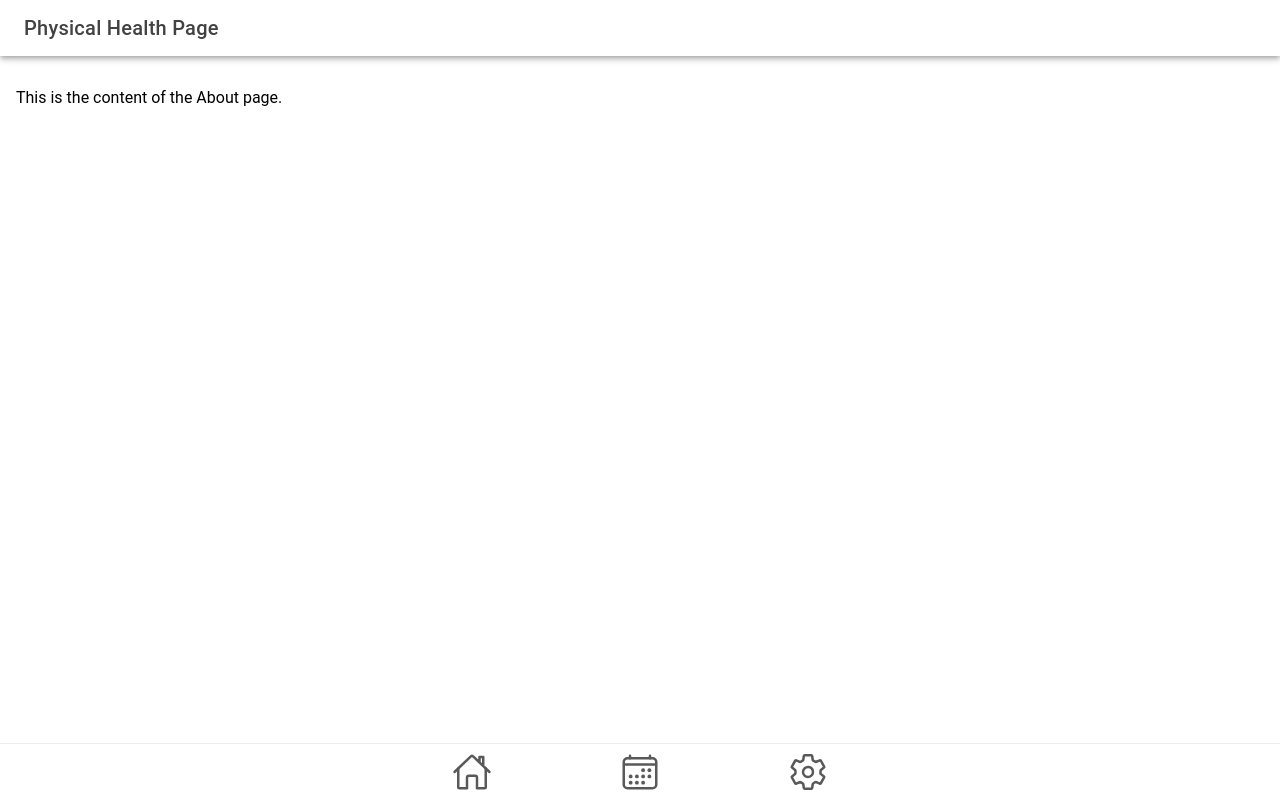
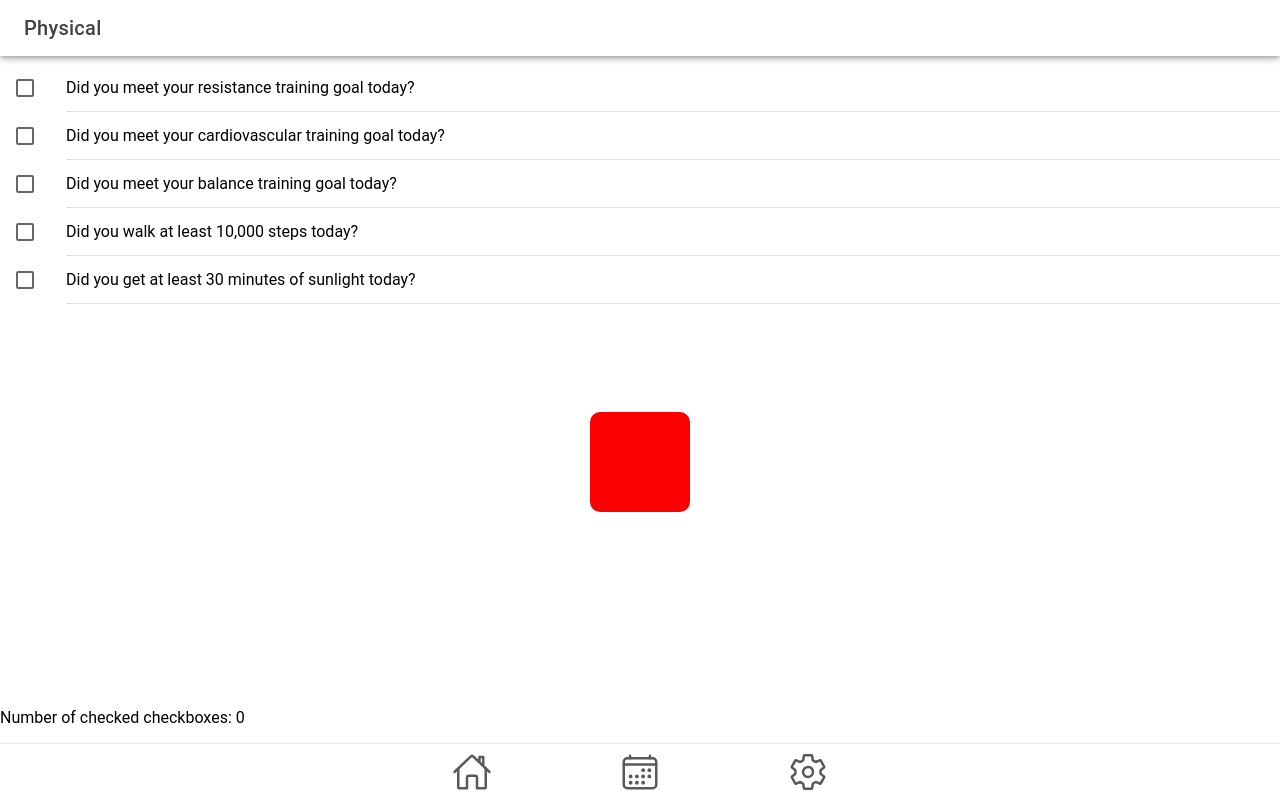
Before and after one commit to Healthy-Habits-project/healthyWatch, a React (Vite) app: page /physicalhealthpage in a window 1280 px wide. Built offline with nearby package versions, Linux system fonts and the light colour scheme.

Commit message:
Functional physical page

```diff
--- /dev/null
+++ b/src/pages/PhysicalHealthPage.css
@@ -0,0 +1,40 @@
+/* PhysicalHealthPage.css */
+
+.color-square {
+    border-radius: 5px;
+  }
+
+  .legend {
+    margin-top: 10px;
+  }
+
+  .legend-item {
+    margin-bottom: 5px;
+    padding: 5px;
+  }
+
+  .legend-orange {
+    background-color: orange;
+  }
+
+  .legend-yellow {
+    background-color: yellow;
+  }
+
+  .legend-greenyellow {
+    background-color: greenyellow;
+  }
+
+  .legend-green {
+    background-color: green;
+  }
+
+  .legend-brightgreen {
+    background-color: #00ff00; /* Bright Green */
+  }
+
+  /* Add the following styles to ensure the progress bar color is applied */
+  ion-progress-bar {
+    --progress-background: var(--ion-color-light); /* Set the default background color */
+    --progress-background-hover: var(--ion-color-light);
+  }
--- a/src/pages/PhysicalHealthPage.tsx
+++ b/src/pages/PhysicalHealthPage.tsx
@@ -1,23 +1,171 @@
-// src/pages/About.tsx
+import React, { useEffect, useState } from 'react';
+import {
+  IonBackButton,
+  IonButtons,
+  IonCheckbox,
+  IonHeader,
+  IonItem,
+  IonLabel,
+  IonList,
+  IonPage,
+  IonProgressBar,
+  IonTitle,
+  IonToolbar
+} from '@ionic/react';
+import './PhysicalHealthPage.css';
 
-import React from 'react';
-import { IonContent, IonPage, IonHeader, IonToolbar, IonTitle, IonButtons, IonBackButton } from '@ionic/react';
+interface PhysicalPageState {
+  resistance: boolean;
+  cardio: boolean;
+  balance: boolean;
+  steps: boolean;
+  sunlight: boolean;
+}
 
-const PhysicalHealthPage: React.FC = () => (
+const PhysicalPage: React.FC = () => {
+  const [physicalHabits, setPhysicalHabits] = useState<PhysicalPageState>(() => {
+    const storedState = localStorage.getItem('physicalPageCheckboxes');
+    return storedState
+      ? JSON.parse(storedState)
+      : {
+        resistance: false,
+        cardio: false,
+        balance: false,
+        steps: false,
+        sunlight: false,
+      };
+  });
+
+  useEffect(() => {
+    localStorage.setItem('physicalPageCheckboxes', JSON.stringify(physicalHabits));
+  }, [physicalHabits]);
+
+  const handleCheckboxChange = (key: keyof PhysicalPageState) => {
+    setPhysicalHabits((prevPhysicalHabits) => ({
+      ...prevPhysicalHabits,
+      [key]: !prevPhysicalHabits[key],
+    }));
+  };
+
+  // Function to calculate the count of checked checkboxes
+  const calculateCheckedCount = () => {
+    return Object.values(physicalHabits).filter((value) => value).length;
+  };
+
+  const checkedCount = calculateCheckedCount();
+
+  // Function to determine the color based on the checkedCount
+  const getColorBasedOnCount = () => {
+    if (checkedCount <= 0) return '#fa0000';
+    if (checkedCount <= 1) return '#f65e00';
+    if (checkedCount <= 2) return '#e39000';
+    if (checkedCount <= 3) return '#c3b900';
+    if (checkedCount <= 4) return '#91de00';
+    if (checkedCount <= 5) return '#00ff00';
+  };
+
+  const color = getColorBasedOnCount();
+
+  const colorStyles = {
+    width: '100px',
+    height: '100px',
+    margin: 'auto',
+    marginTop: '20px',
+    backgroundColor: color,
+    borderRadius: '10px',
+  };
+  return (
     <IonPage>
       <IonHeader>
         <IonToolbar>
           <IonButtons slot="start">
             <IonBackButton />
           </IonButtons>
-        <IonTitle>Physical Health Page</IonTitle>
+          <IonTitle>Physical</IonTitle>
         </IonToolbar>
       </IonHeader>
 
-    <IonContent className="ion-padding">
-      <p>This is the content of the About page.</p>
-    </IonContent>
+      <IonList>
+        <IonItem>
+          <IonCheckbox
+            slot="start"
+            checked={physicalHabits.resistance}
+            onIonChange={() => handleCheckboxChange('resistance')}
+            aria-label="Resistance Training"
+          />
+          <IonLabel onClick={() => handleCheckboxChange('resistance')}>
+            Did you meet your resistance training goal today?
+          </IonLabel>
+        </IonItem>
+
+        <IonItem>
+          <IonCheckbox
+            slot="start"
+            checked={physicalHabits.cardio}
+            onIonChange={() => handleCheckboxChange('cardio')}
+            aria-label="Cardiovascular Training"
+          />
+          <IonLabel onClick={() => handleCheckboxChange('cardio')}>
+            Did you meet your cardiovascular training goal today?
+          </IonLabel>
+        </IonItem>
+
+        <IonItem>
+          <IonCheckbox
+            slot="start"
+            checked={physicalHabits.balance}
+            onIonChange={() => handleCheckboxChange('balance')}
+            aria-label="Balance Training"
+          />
+          <IonLabel onClick={() => handleCheckboxChange('balance')}>
+            Did you meet your balance training goal today?
+          </IonLabel>
+        </IonItem>
+
+        <IonItem>
+          <IonCheckbox
+            slot="start"
+            checked={physicalHabits.steps}
+            onIonChange={() => handleCheckboxChange('steps')}
+            aria-label="Steps"
+          />
+          <IonLabel onClick={() => handleCheckboxChange('steps')}>
+            Did you walk at least 10,000 steps today?
+          </IonLabel>
+        </IonItem>
+
+        <IonItem>
+          <IonCheckbox
+            slot="start"
+            checked={physicalHabits.sunlight}
+            onIonChange={() => handleCheckboxChange('sunlight')}
+            aria-label="Sunlight"
+          />
+          <IonLabel onClick={() => handleCheckboxChange('sunlight')}>
+            Did you get at least 30 minutes of sunlight today?
+          </IonLabel>
+        </IonItem>
+      </IonList>
+
+      <div
+  className={`color-square color-${color}`}
+  style={{ marginTop: '10px', width: '50px', height: '50px' }}
+></div>
+
+<IonProgressBar
+  style={{ height: '10px', marginTop: '10px' }}
+  color={color}
+  value={checkedCount / 4}
+></IonProgressBar>
+
+      {/* Dynamic square based on the checked count */}
+      <div style={colorStyles}></div>
+
+      <p>
+        Number of checked checkboxes: {checkedCount}
+      </p>
     </IonPage>
   );
+};
 
-export default PhysicalHealthPage;
+export default PhysicalPage;
```
Lines whose indentation alone changed are shown as unchanged.
